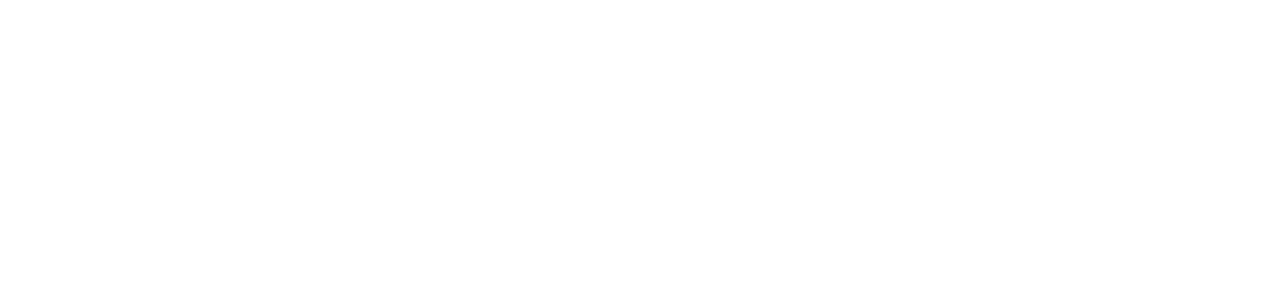
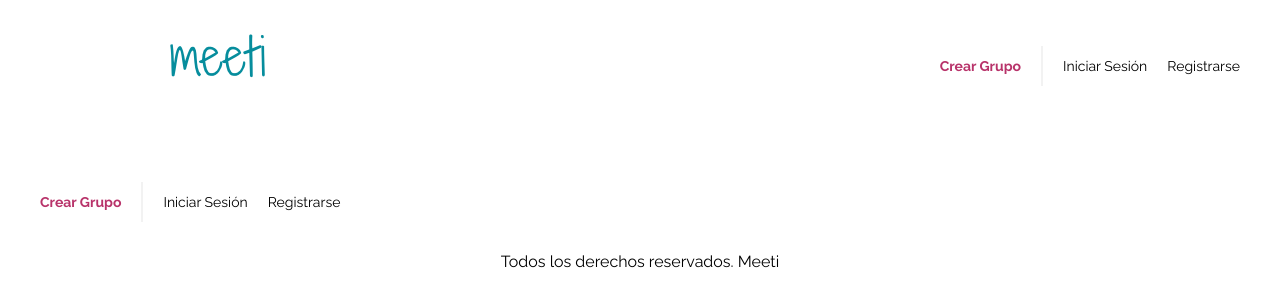
Before and after one commit to antoniopd/Proyecto-meeti-SASS, a website: page meeti.html in a window 1280 px wide. Drawn offline with Linux system fonts and the light colour scheme.

Commit message:
finalizando el footer

```diff
--- a/meeti.html
+++ b/meeti.html
@@ -10,5 +10,28 @@
 </head>
 <body>
 
+    <header class="header contenedor">
+        <div class="header__logo">
+            <a href="index.html">
+                <img src="build/img/logo.png" alt="logo meeti">
+            </a>
+        </div>
+
+        <nav class="navegacion">
+            <a class="navegacion__enlace navegacion__enlace--crear " href="#">Crear Grupo</a>
+            <a class="navegacion__enlace" href="#">Iniciar Sesión</a>
+            <a class="navegacion__enlace" href="#">Registrarse</a>
+        </nav>
+    </header>
+
+    <footer class="footer contenedor">
+        <nav class="navegacion">
+            <a class="navegacion__enlace navegacion__enlace--crear " href="#">Crear Grupo</a>
+            <a class="navegacion__enlace" href="#">Iniciar Sesión</a>
+            <a class="navegacion__enlace" href="#">Registrarse</a>
+        </nav>
+
+        <p class="footer__copyright">Todos los derechos reservados. Meeti</p>
+    </footer>
 </body>
 </html>
--- a/src/scss/app.scss
+++ b/src/scss/app.scss
@@ -1,3 +1,4 @@
 @use 'base';
 @use 'ui/header';
 @use 'ui/contenido';
+@use 'ui/footer';
--- /dev/null
+++ b/src/scss/ui/footer/_footer.scss
@@ -0,0 +1,11 @@
+@use 'base/variables' as v;
+@use 'base/mixins' as m;
+
+.footer {
+    padding-top: 5rem;
+
+    &__copyright {
+        padding: 1rem;
+        text-align: center;
+    }
+}
--- /dev/null
+++ b/src/scss/ui/footer/_index.scss
@@ -0,0 +1 @@
+@forward 'footer';
```
Also changed, not shown: index.html (+10 -0 lines), build/css/app.css, 1 other file.
